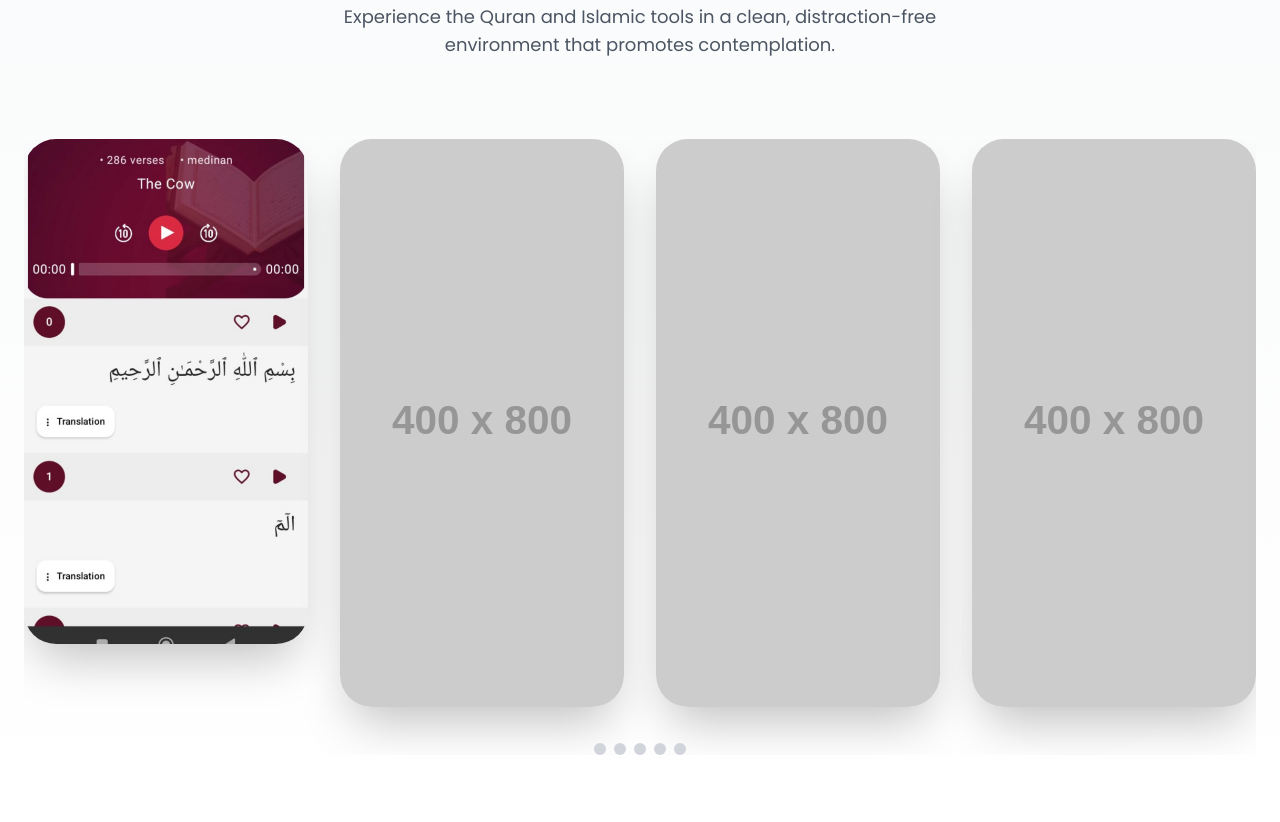
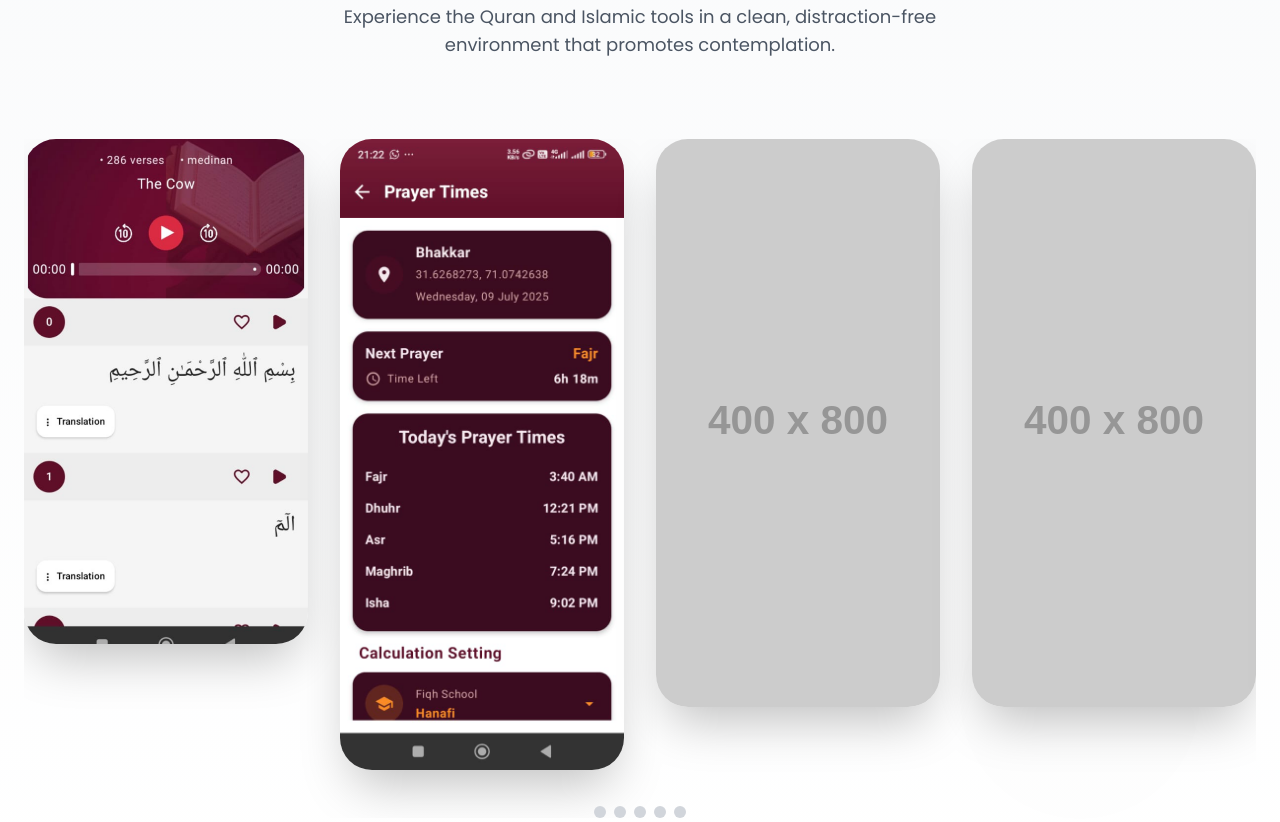
Before and after one commit to Meer-Rind/Al-Shariah, a plain HTML site: page index.html in a window 1280 px wide. Shown: the part 2877-3699 px from the top of the page. Drawn offline with nearby package versions, Linux system fonts and the light colour scheme; placeholder pictures from the web are drawn by us; a web font is replaced by a local one.

Commit message:
Update index.html

```diff
--- a/index.html
+++ b/index.html
@@ -543,7 +543,7 @@
                             <div class="absolute inset-0 bg-gradient-to-t from-black/30 to-transparent opacity-0 hover:opacity-100 transition-opacity duration-300 flex items-end p-6">
                                 <h3 class="text-white text-xl font-semibold">Prayer Times</h3>
                             </div>
-                            <img src="https://via.placeholder.com/400x800/334155/ffffff?text=Prayer+Times" alt="Prayer Times" class="w-full h-auto">
+                            <img src="prayer.jpeg" alt="Prayer Times" class="w-full h-auto">
                         </div>
                     </div>
 
```
